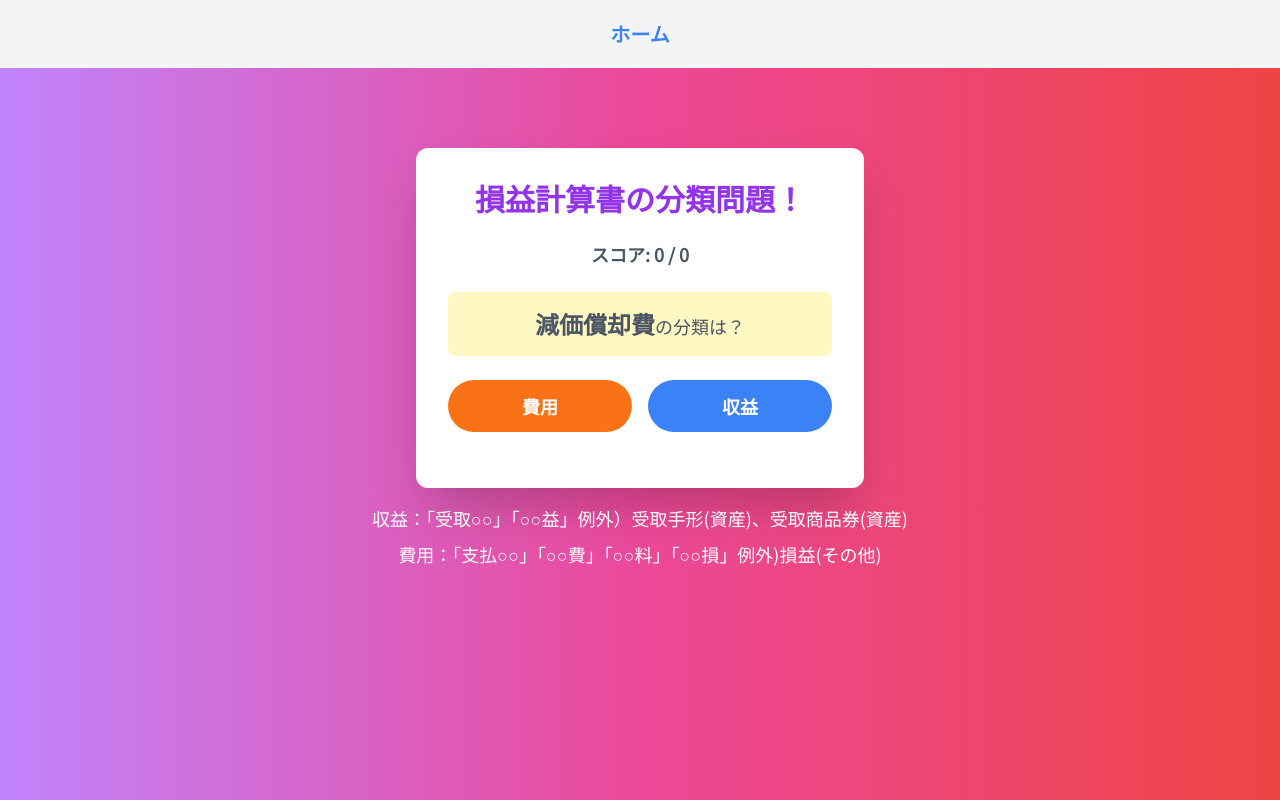
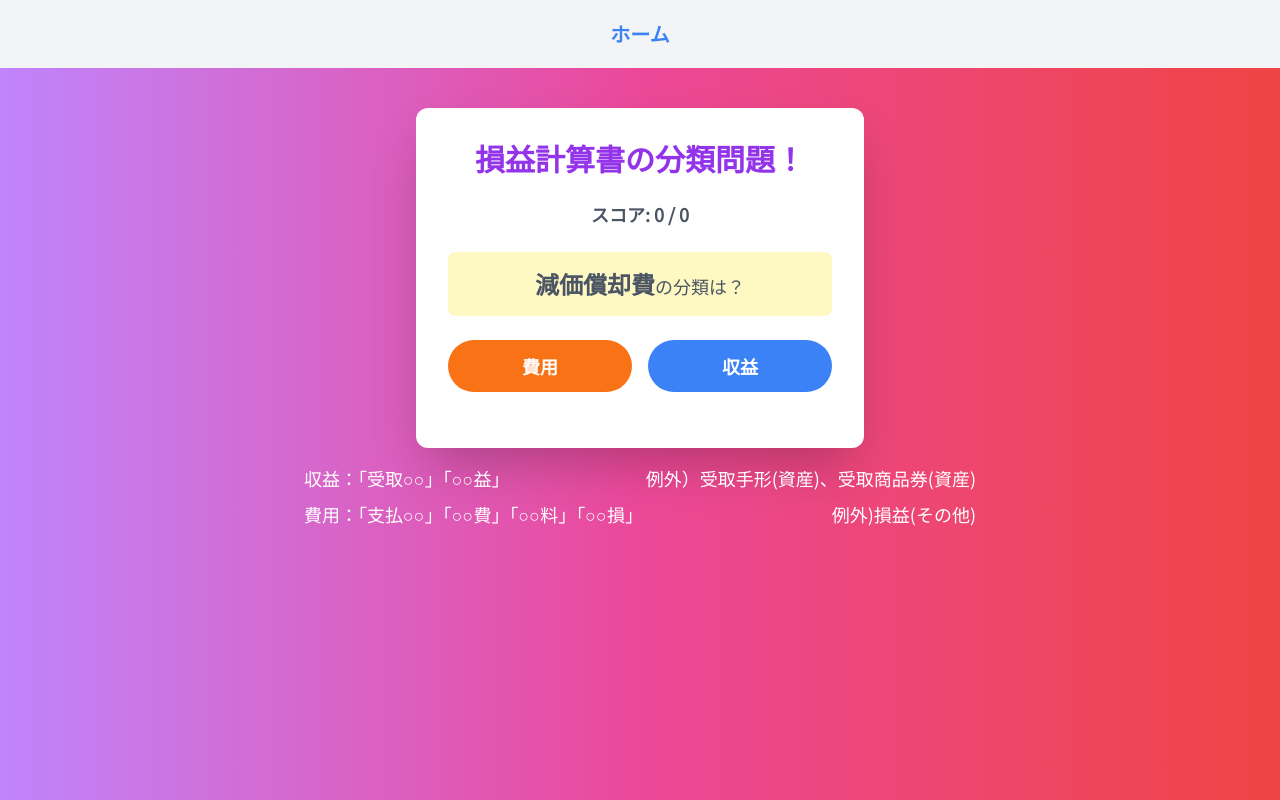
Before and after one commit to kuwa124/boki-app, a Next.js app: page /quiz2 in a window 1280 px wide. Built offline with nearby package versions, Linux system fonts and the light colour scheme.

Commit message:
✨ ⚡️ 🎨 Loadingコンポーネントの分離

```diff
--- a/src/app/quiz1/page.tsx
+++ b/src/app/quiz1/page.tsx
@@ -2,6 +2,7 @@
 
 import { AnswerButtons } from '@/app/quiz1/components/AnswerButtons1';
 import { PositionQuestionDisplay } from '@/app/quiz1/components/PositionQuestionDisplay';
+import { Loading } from '@/components/Loading';
 import Navigation from '@/components/Navigation';
 import { PositionResultDisplay } from '@/components/PositionResultDisplay';
 import { ScoreDisplay } from '@/components/ScoreDisplay';
@@ -13,7 +14,7 @@ export default function Quiz1() {
 
   // 問題がロードされていない場合のローディング表示
   if (question === null) {
-    return <div className='flex justify-center items-center'>Loading...</div>;
+    return <Loading />;
   }
 
   return (
--- a/src/app/quiz2/page.tsx
+++ b/src/app/quiz2/page.tsx
@@ -3,6 +3,7 @@
 import { AnswerButtons2 } from '@/app/quiz2/components/AnswerButtons2';
 import { ProfitLossQuestionDisplay } from '@/app/quiz2/components/ProfitLossQuestionDisplay';
 import { BaseElements } from '@/app/quiz2/constants/baseElements';
+import { Loading } from '@/components/Loading';
 import Navigation from '@/components/Navigation';
 import { PositionResultDisplay } from '@/components/PositionResultDisplay';
 import { ScoreDisplay } from '@/components/ScoreDisplay';
@@ -29,14 +30,14 @@ export default function Quiz2() {
 
   // 問題がロードされていない場合のローディング表示
   if (question === null) {
-    return <div className='flex justify-center items-center'>Loading...</div>;
+    return <Loading />;
   }
 
   return (
     <main className='text-gray-600 min-h-screen bg-gradient-to-r from-purple-400 via-pink-500 to-red-500'>
       <Navigation />
       <div className='flex items-center justify-center'>
-        <div className='bg-white p-8 m-4 rounded-xl shadow-2xl max-w-md w-full mt-20 sm:mt-30'>
+        <div className='bg-white p-8 m-4 rounded-xl shadow-2xl max-w-md w-full mt-10 sm:mt-30'>
           <h1 className='sm:text-3xl text-2xl font-bold text-center mb-6 text-purple-600'>
             損益計算書の分類問題！
           </h1>
@@ -49,14 +50,16 @@ export default function Quiz2() {
           <PositionResultDisplay result={result} />
         </div>
       </div>
-      <div className='flex flex-col items-center space-y-2 max-w-2xl mx-auto text-white text-xs sm:text-lg '>
-        <div className='flex sm:justify-between items-center min-w-32'>
-          <p>収益：「受取○○」「○○益」</p>
-          <p>例外）受取手形(資産)、受取商品券(資産)</p>
+      <div className='items-center space-y-2 max-w-2xl ml-10 sm:mx-auto text-white text-xs sm:text-lg'>
+        <div className='flex flex-col sm:flex-row justify-between items-start sm:items-center w-full'>
+          <p className='w-full sm:w-1/2'>収益：「受取○○」「○○益」</p>
+          <p className='w-full sm:w-1/2 sm:text-right'>
+            例外）受取手形(資産)、受取商品券(資産)
+          </p>
         </div>
-        <div className='flex sm:justify-between items-center min-w-32'>
-          <p>費用：「支払○○」「○○費」「○○料」「○○損」</p>
-          <p>例外)損益(その他)</p>
+        <div className='flex flex-col sm:flex-row justify-between items-center w-full'>
+          <p className='w-full '>費用：「支払○○」「○○費」「○○料」「○○損」</p>
+          <p className='w-full sm:w-1/2 sm:text-right'>例外)損益(その他)</p>
         </div>
       </div>
     </main>
--- /dev/null
+++ b/src/components/Loading.tsx
@@ -0,0 +1,7 @@
+export const Loading = () => {
+  return (
+    <div className='flex justify-center items-center h-screen text-4xl font-bold tracking-widest'>
+      Loading...
+    </div>
+  );
+};
```
